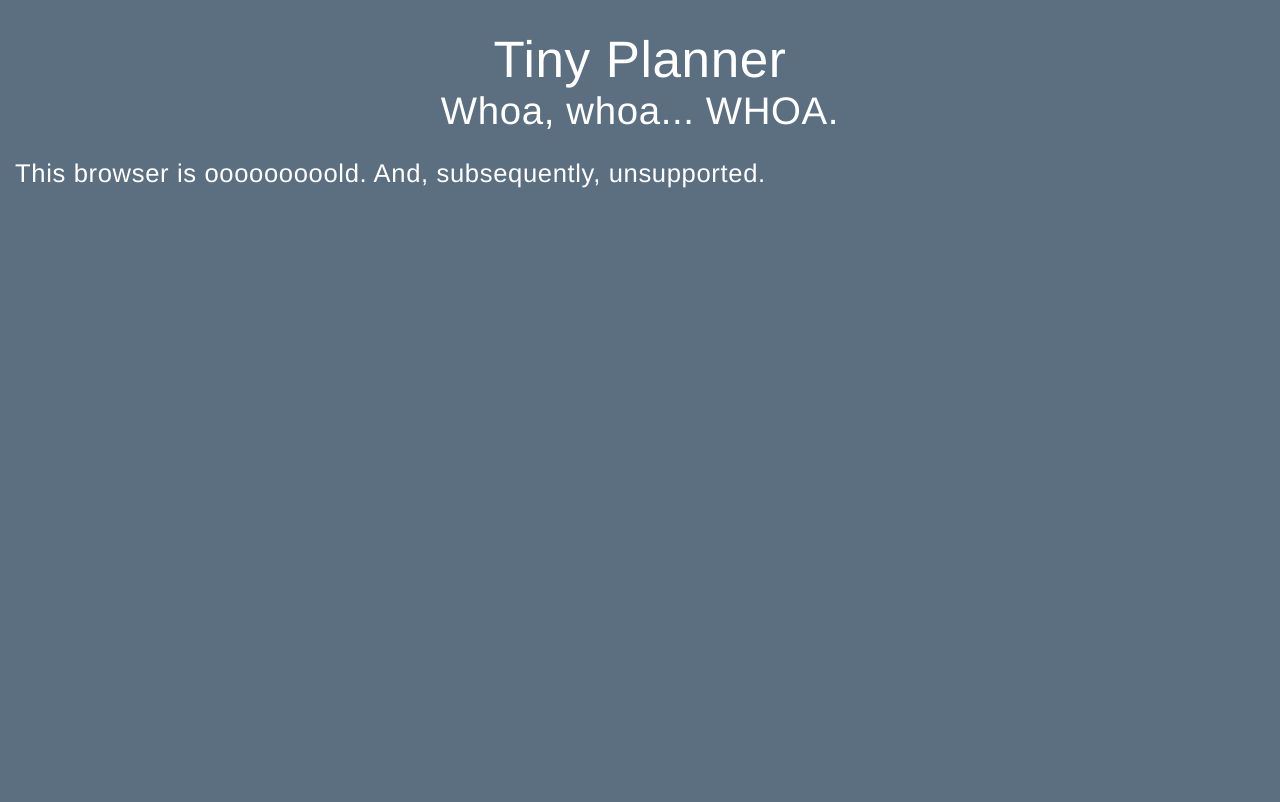
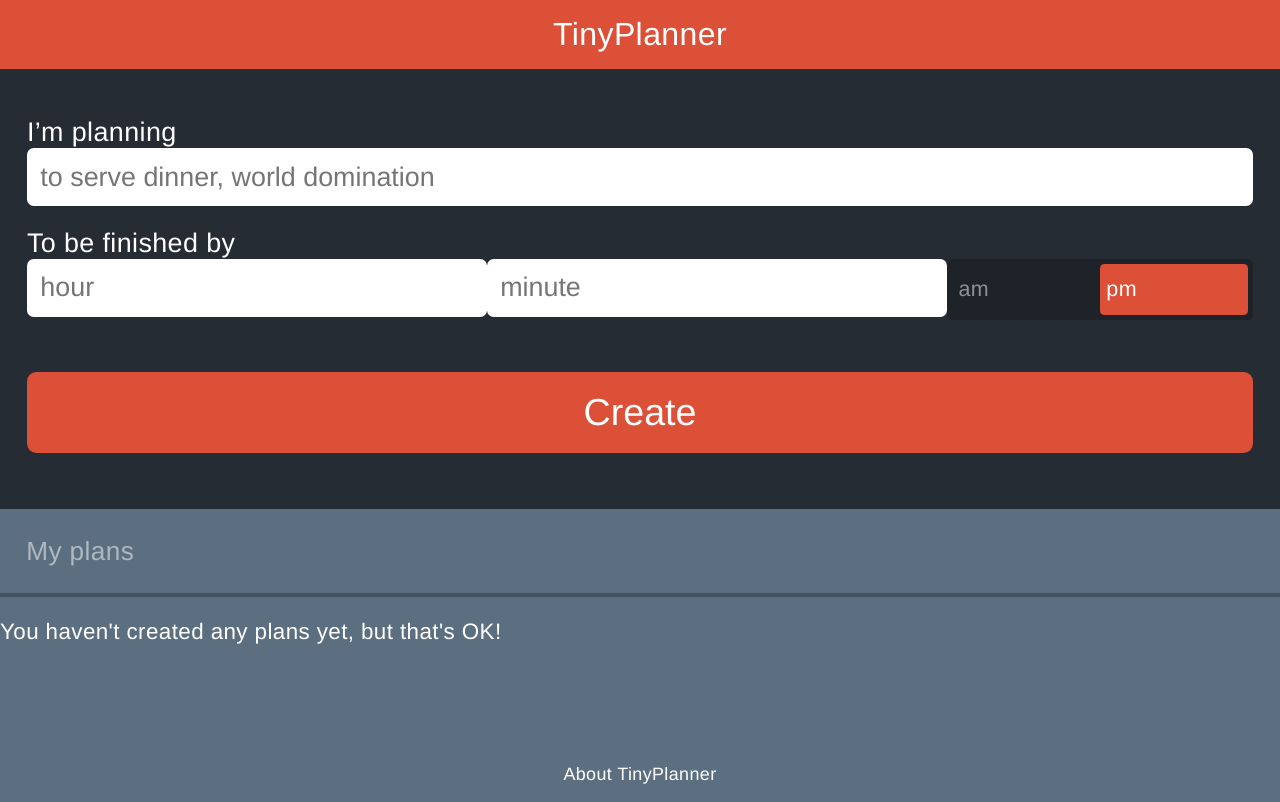
Before and after one commit to Dum3bi/tinyplanner, a website: page index.html in a window 1280 px wide. Drawn offline with Linux system fonts and the light colour scheme.

Commit message:
Now checking for document.querySelector and not window.queryselector. Silly me. Font sizes now only increase up to 60em, and only the main element, not the body.

```diff
--- a/_assets/css/global.css
+++ b/_assets/css/global.css
@@ -1,5 +1,7 @@
-* {
-	box-sizing: border-box;
+*, *:before, *:after {
+	-webkit-box-sizing: border-box;
+	   -moz-box-sizing: border-box;
+			box-sizing: border-box;
 }
 html,
 body {
@@ -34,7 +36,7 @@ input,
 select,
 button {
 	width: 100%;
-	font-family: 'Helvetica Neue', Arial, Helvetica, sans-serif;
+	font-family: 'Helvetica Neue', Arial, sans-serif;
 	font-size: 1em;
 	padding: 0.5em;
 	border: none;
@@ -222,32 +224,22 @@ li + li, li:last-of-type {
 /* Breakpoints */
 
 @media all and (min-width: 30em) {
-	body {
+	main {
 		font-size: 110%;
 	}
 }
 @media all and (min-width: 40em) {
-	body {
+	main {
 		font-size: 120%;
 	}
 }
 @media all and (min-width: 50em) {
-	body {
+	main {
 		font-size: 130%;
 	}
 }
 @media all and (min-width: 60em) {
-	body {
+	main {
 		font-size: 140%;
 	}
 }
-@media all and (min-width: 70em) {
-	body {
-		font-size: 150%;
-	}
-}
-@media all and (min-width: 80em) {
-	body {
-		font-size: 160%;
-	}
-}
--- a/_assets/js/tinyrouter.js
+++ b/_assets/js/tinyrouter.js
@@ -16,8 +16,8 @@ var TinyRouter = function(routes) {
 TinyRouter.prototype.init = function() {
     var self = this;
 
-    // Seriously, if the browser can't support this function, it's not worth bothering with.
-    if( !window.querySelector ) {
+    // Seriously, if the browser can't support this function then it's not worth bothering with.
+    if( !document.querySelector ) {
         document.body.innerHTML = '<div style="padding: 30px 15px"><h1>Tiny Planner</h1><h2>Whoa, whoa... WHOA.</h2><p>This browser is ooooooooold. And, subsequently, unsupported.</p></div>';
         return;
     }
```
